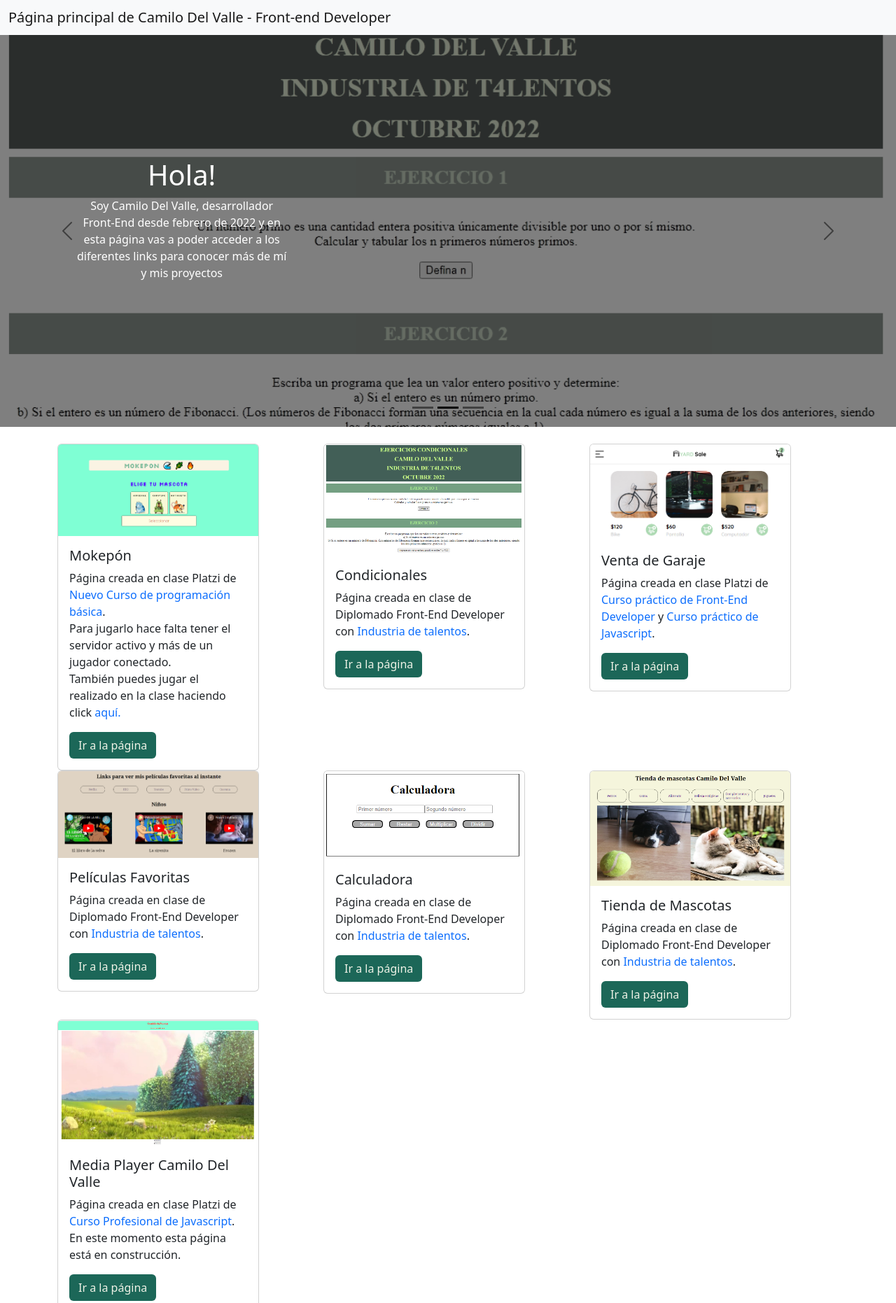
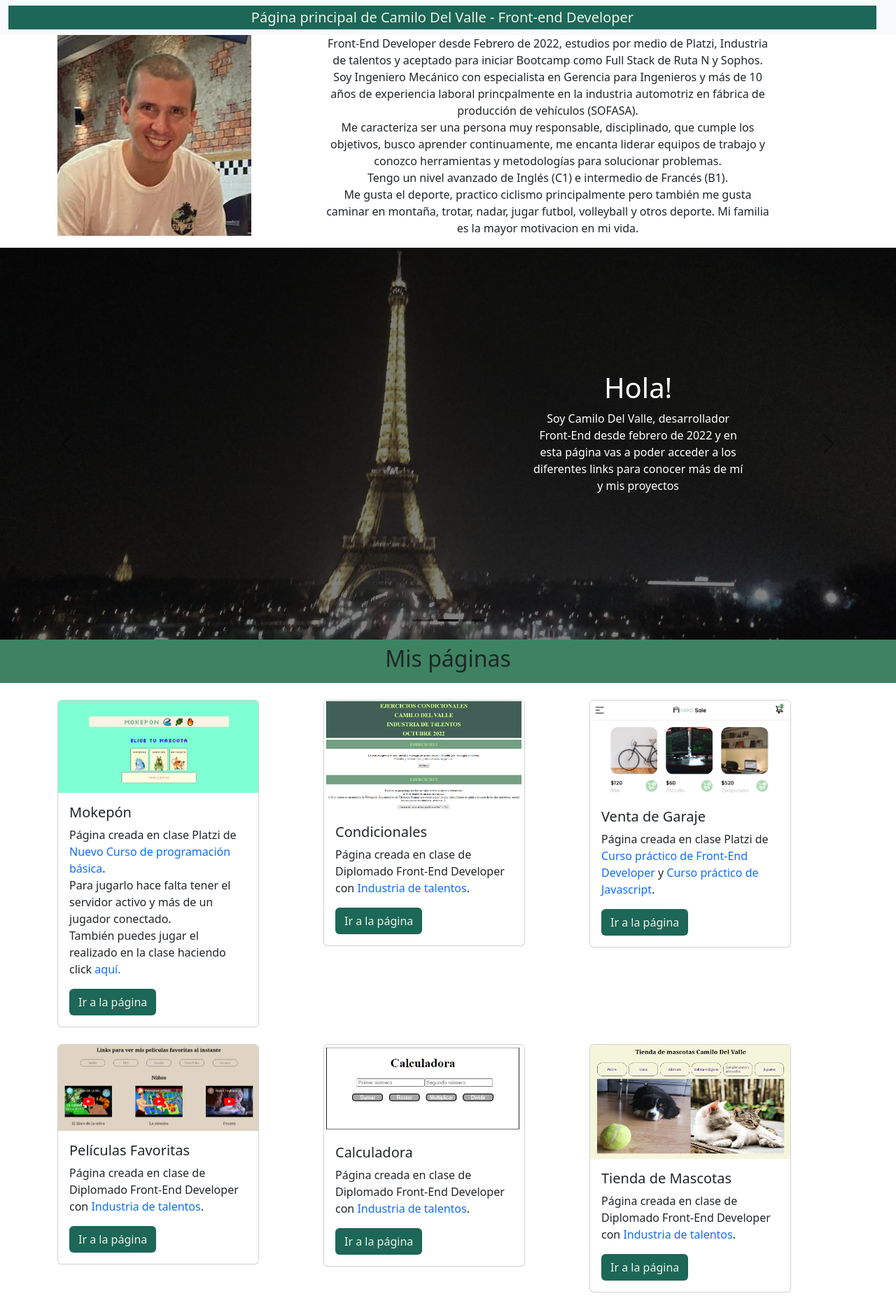
Before and after one commit to CamiloDelVallel/camilodelvallel.github.io, a plain HTML site: page index.html in a window 1280 px wide. Shown: the top 1862 px of the page at 70% size. Drawn offline with nearby package versions, Linux system fonts and the light colour scheme.

Commit message:
Inclusión de foto y relato personal

```diff
--- a/assets/styles.css
+++ b/assets/styles.css
@@ -14,7 +14,7 @@ a{
 #main .carousel-inner img{
     max-height: 70vh;
     object-fit: cover;
-    filter: grayscale(80%);
+    filter: grayscale(60%);
 }
 
 #carousel{
@@ -40,3 +40,14 @@ a{
     background-color: #1C6758;
     color: #EEF2E6;
 }
+
+.navbar-brand{
+    width: 100%;
+    background-color: #1C6758;
+    text-align: center;
+    color: #EEF2E6;
+}
+
+#subtitulo{
+    background-color: #3D8361;
+}
--- a/index.html
+++ b/index.html
@@ -14,6 +14,24 @@
         </div>
     </nav>
 
+    <section id="cdv">
+        <div class="container text-center">
+            <div class="row">
+                <div class="col-12 col-lg-3" id="">
+                    <figure><img src="./assets/Imágenes/cdv2.jpg" alt=""></figure>
+                </div>
+                <div class="col-lg-7 offset-lg-1" id="">
+                    <p>
+                        Front-End Developer desde Febrero de 2022, estudios por medio de Platzi, Industria de talentos y aceptado para iniciar Bootcamp como Full Stack de Ruta N y Sophos. <br>
+                        Soy Ingeniero Mecánico con especialista en Gerencia para Ingenieros y más de 10 años de experiencia laboral princpalmente en la industria automotriz en fábrica de producción de vehículos (SOFASA). <br>
+                        Me caracteriza ser una persona muy responsable, disciplinado, que cumple los objetivos, busco aprender continuamente, me encanta liderar equipos de trabajo y conozco herramientas y metodologías para solucionar problemas. <br>
+                        Tengo un nivel avanzado de Inglés (C1) e intermedio de Francés (B1). <br>
+                        Me gusta el deporte, practico ciclismo principalmente pero también me gusta caminar en montaña, trotar, nadar, jugar futbol, volleyball y otros deporte. Mi familia es la mayor motivacion en mi vida.
+                    </p>
+            </div>
+        </div>
+    </section>
+
     <section id="main">
         <div id="carousel" class="carousel carousel-dark slide" data-bs-ride="carousel" data-pause="false" >
             <div class="carousel-indicators">
@@ -23,24 +41,24 @@
             </div>
             <div class="carousel-inner" >
               <div class="carousel-item active" data-bs-interval="4000">
-                <img src="./assets/Imágenes/mokepon.PNG" class="d-block w-100" alt="mokepon">
+                <img src="./assets/Imágenes/Krabi.jpg" class="d-block w-100" alt="">
                 <div class="carousel-caption d-none d-md-block">
                 </div>
               </div>
               <div class="carousel-item" data-bs-interval="4000">
-                <img src="./assets/Imágenes/condicionales.PNG" class="d-block w-100" alt="condicionales">
+                <img src="./assets/Imágenes/paris.jpg" class="d-block w-100" alt="">
                 <div class="carousel-caption d-none d-md-block">
                 </div>
               </div>
               <div class="carousel-item" data-bs-interval="4000">
-                <img src="./assets/Imágenes/yardsale.PNG" class="d-block w-100" alt="yardsale">
+                <img src="./assets/Imágenes/crucero.jpg" class="d-block w-100" alt="">
                 <div class="carousel-caption d-none d-md-block">
                 </div>
              </div>
               <div class="overlay">
                 <div class="conteiner text-center">
                     <div class="row align-items-center">
-                        <div class="col-3 offset-1">
+                        <div class="col-3 offset-7">
                             <h1 class="d-none d-md-block">Hola!</h1>
                             <p class="d-none d-md-block">
                                 Soy Camilo Del Valle, desarrollador Front-End desde febrero de 2022 y en esta página vas a poder acceder a los diferentes links para conocer más de mí y mis proyectos</p>
@@ -60,10 +78,13 @@
           </div>
     </section>
 
-    <section id="cards" class="mt-4 mb-4">
+    <section id="subtitulo" class="text-center pt-2 pb-2">
+        <h2>Mis páginas</h2>
+    </section>
+    <section id="cards" class="mt-4">
         <div class="container">
             <div class="row">
-                <div class="col align-self-center" id="mokepon">
+                <div class="col mb-4" id="mokepon">
                     <div class="card" style="width: 18rem;">
                         <img src="./assets/Imágenes/mokepon.PNG" class="card-img-top" alt="mokepon">
                         <div class="card-body">
@@ -75,7 +96,7 @@
                         </div>
                     </div>
                 </div>
-                <div class="col" id="condicionales">
+                <div class="col mb-4" id="condicionales">
                     <div class="card" style="width: 18rem;">
                         <img src="./assets/Imágenes/condicionales.PNG" class="card-img-top" alt="condicionales">
                         <div class="card-body">
@@ -86,7 +107,7 @@
                         </div>
                     </div>
                 </div>
-                <div class="col" id="yardsale">
+                <div class="col mb-4" id="yardsale">
                     <div class="card" style="width: 18rem;">
                         <img src="./assets/Imágenes/yardsale.PNG" class="card-img-top" alt="yardsale">
                         <div class="card-body">
@@ -97,7 +118,7 @@
                         </div>
                     </div>
                 </div>
-                <div class="col" id="peliculasfav">
+                <div class="col mb-4" id="peliculasfav">
                     <div class="card" style="width: 18rem;">
                         <img src="./assets/Imágenes/peliculas favoritas.PNG" class="card-img-top" alt="peliculasfav">
                         <div class="card-body">
@@ -108,7 +129,7 @@
                         </div>
                     </div>
                 </div>
-                <div class="col" id="calculadora">
+                <div class="col mb-4" id="calculadora">
                     <div class="card" style="width: 18rem;">
                         <img src="./assets/Imágenes/calculadora.PNG" class="card-img-top" alt="calculadora">
                         <div class="card-body">
@@ -119,7 +140,7 @@
                         </div>
                     </div>
                 </div>
-                <div class="col" id="tiendaMascotas">
+                <div class="col mb-4" id="tiendaMascotas">
                     <div class="card" style="width: 18rem;">
                         <img src="./assets/Imágenes/tiendaMascotas.PNG" class="card-img-top" alt="tiendaMascotas">
                         <div class="card-body">
@@ -130,7 +151,7 @@
                         </div>
                     </div>
                 </div>
-                <div class="col" id="mediaPlayer">
+                <div class="col mb-4" id="mediaPlayer">
                     <div class="card" style="width: 18rem;">
                         <img src="./assets/Imágenes/mediaPlayer.PNG" class="card-img-top" alt="mediaPlayer">
                         <div class="card-body">
```
Also changed, not shown: assets/Imágenes/Krabi.jpg (added), assets/Imágenes/barcelona.jpg (added), assets/Imágenes/cdv.jpg (added), assets/Imágenes/cdv2.jpg (added), assets/Imágenes/cerro3cruces.jpg (added), assets/Imágenes/crucero.jpg (added), assets/Imágenes/paris.jpg (added).
